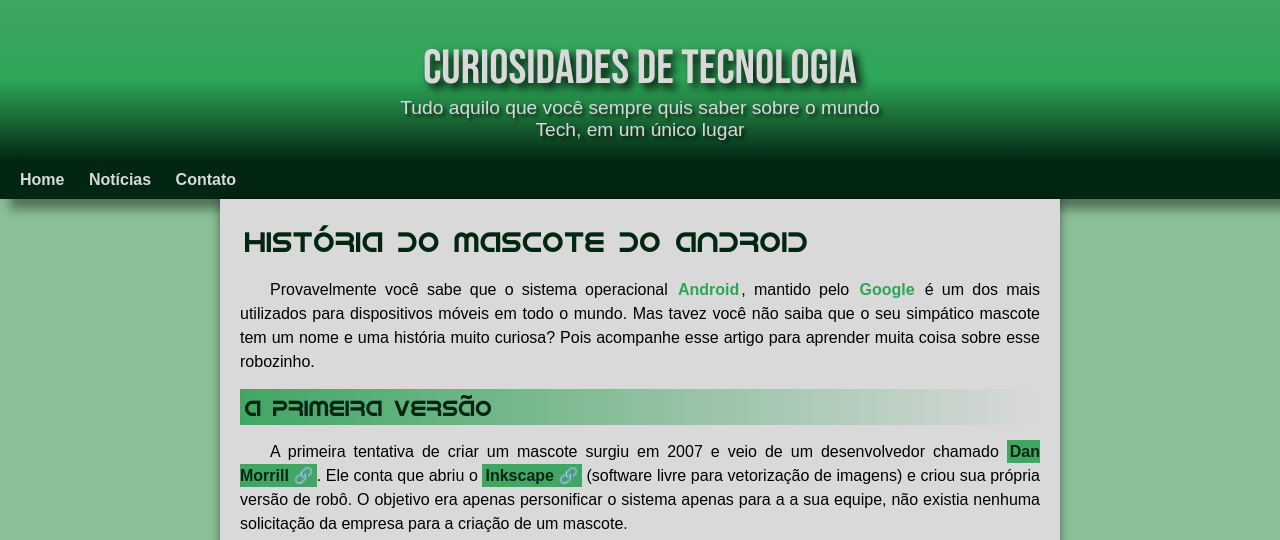
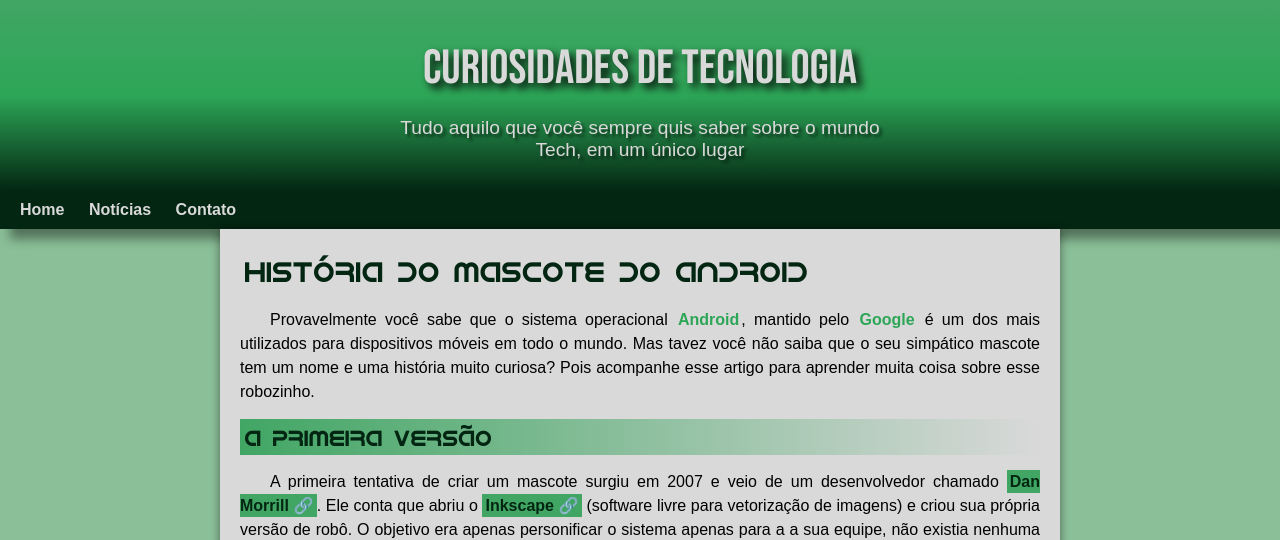
Before and after one commit to tiagoameno/desafio10, a plain HTML site: page index.html in a window 1280 px wide. Shown: the top 540 px of the page. Drawn offline with Linux system fonts and the light colour scheme.

Commit message:
Update style.css

```diff
--- a/style.css
+++ b/style.css
@@ -55,9 +55,10 @@ header > p {
     font-size: 1.2em;
     max-width: 500px;
     margin: auto;
-    padding-bottom: 20px;
+    padding-bottom: 30px;
     padding-left: 10px;
     padding-right: 10px;
+    padding-top: 20px;
     text-shadow: 3px 3px 3px rgba(0, 0, 0, 0.568);
 
 }
```
